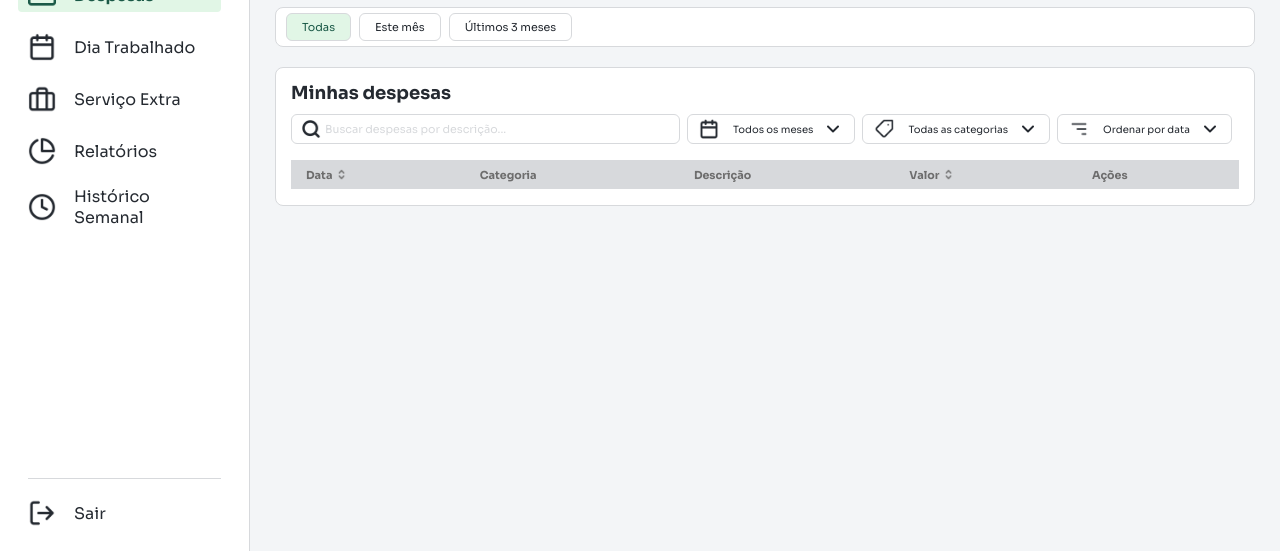
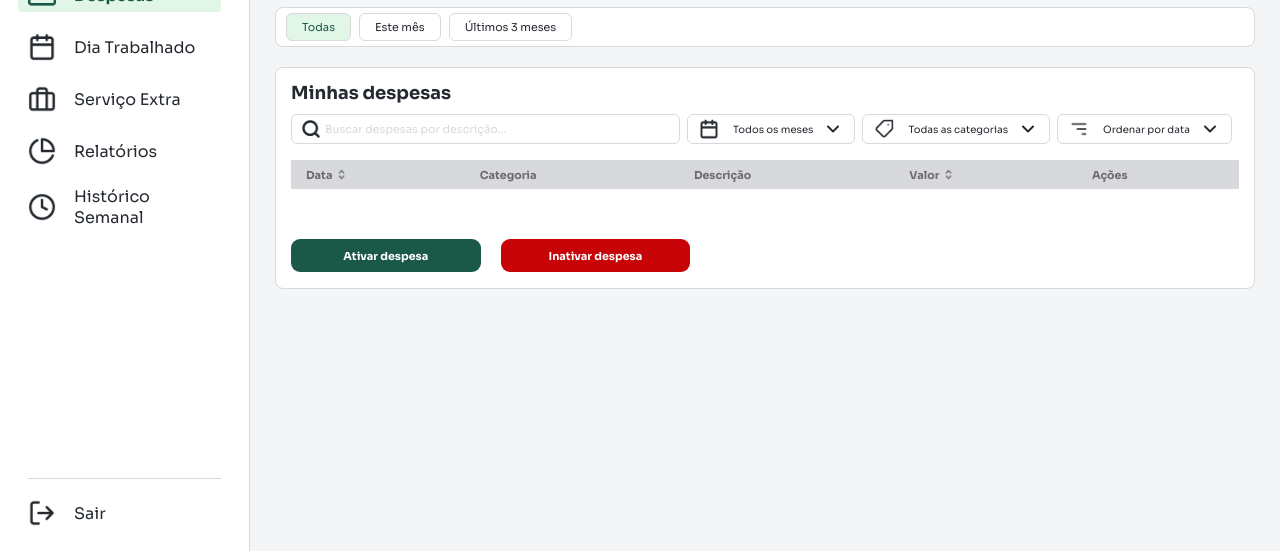
Before and after one commit to joaovictorsesi2010-commits/Hist-rico-Semanal-Despesas-Servi-o-extra-Rendimentos, a Flask app: template Templates/despesas.html in a window 1280 px wide. Shown: the part 249-800 px from the top of the page. Run offline with Flask 3, Linux system fonts and the light colour scheme; the template is opened without the code that fills it, so the values that code supplies are empty.

Commit message:
Update despesas.html

```diff
--- a/Templates/despesas.html
+++ b/Templates/despesas.html
@@ -175,6 +175,16 @@
 
                 </table>
             </div>
+
+            <div class="ativar-inativar">
+                <button class="btn-ativar-despesa" type="button">
+                    <span>Ativar despesa</span>
+                </button>
+
+                <button class="btn-inativar-despesa" type="button">
+                    <span>Inativar despesa</span>
+                </button>
+            </div>
         </section>
 
     </main>
```
